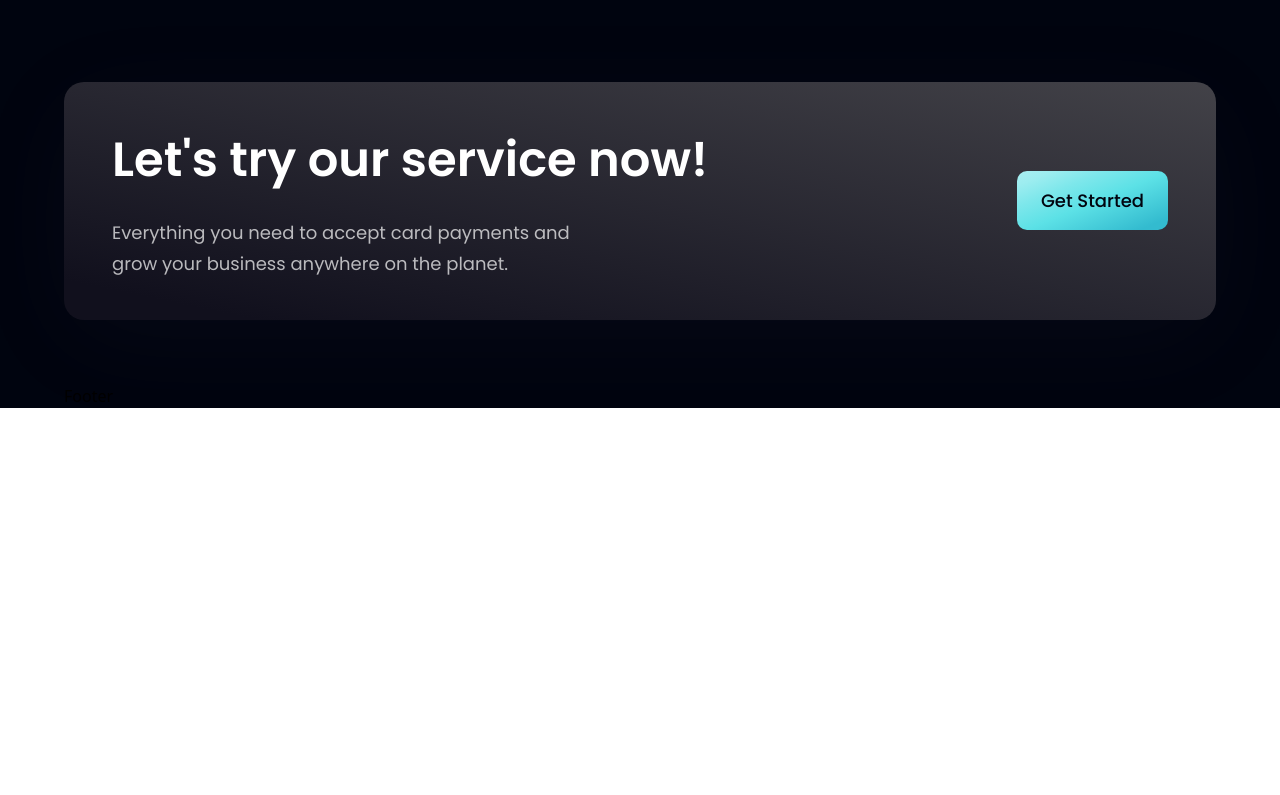
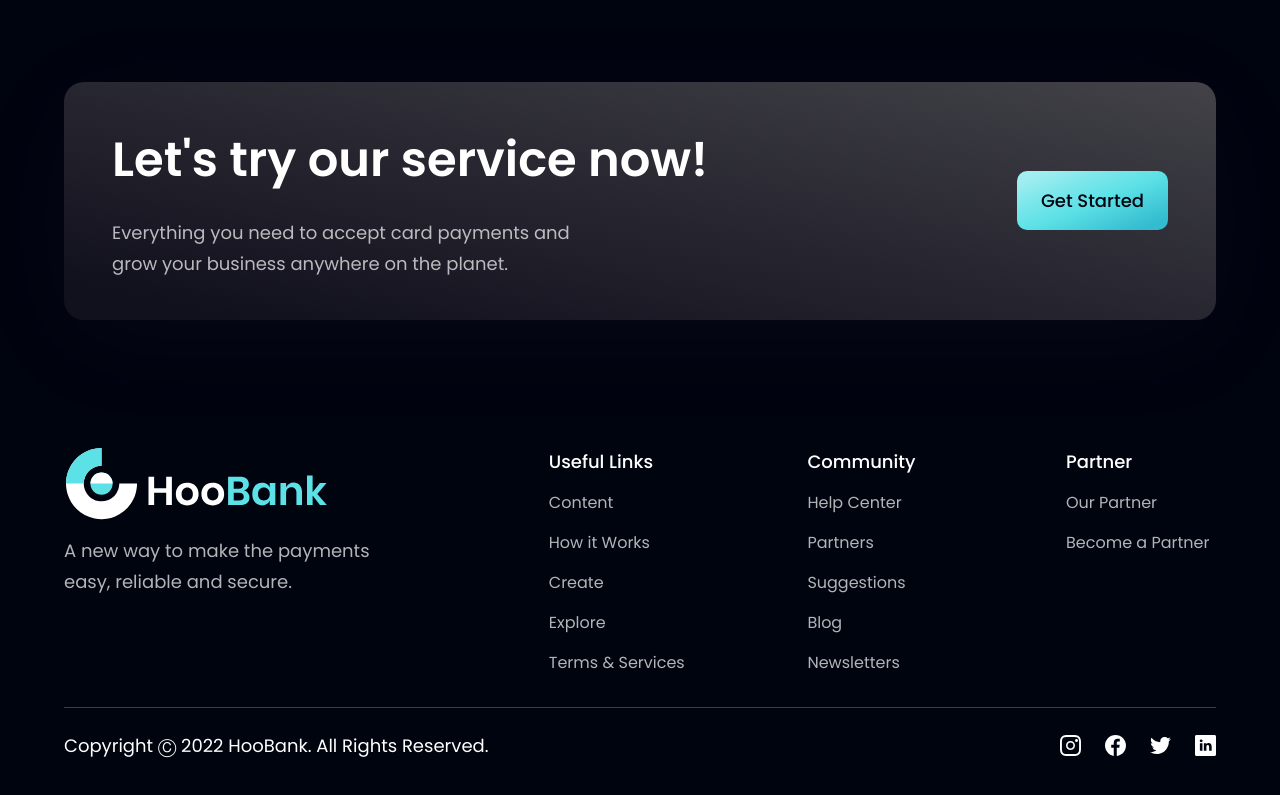
Before and after one commit to Denysmak/Bank-modern-app, a React (Vite) app: page / in a window 1280 px wide. Shown: the part 4078-4873 px from the top of the page. Before the commit the page ends 4486 px from the top, so only its background shows below. Built offline with nearby package versions, Linux system fonts and the light colour scheme.

Commit message:
termina footer e conclui projeto

```diff
--- a/src/components/Footer.jsx
+++ b/src/components/Footer.jsx
@@ -1,7 +1,64 @@
-const Footer = () => {
-  return (
-    <div>Footer</div>
-  )
-}
+import styles from "../style";
+import { logo } from "../assets";
+import { footerLinks, socialMedia } from "../constants";
 
-export default Footer
+const Footer = () => (
+  <section className={`${styles.flexCenter} ${styles.paddingY} flex-col`}>
+    <div className={`${styles.flexStart} md:flex-row flex-col mb-8 w-full`}>
+      <div className="flex-[1] flex flex-col justify-start mr-10">
+        <img
+          src={logo}
+          alt="hoobank"
+          className="w-[266px] h-[72.14px] object-contain"
+        />
+        <p className={`${styles.paragraph} mt-4 max-w-[312px]`}>
+          A new way to make the payments easy, reliable and secure.
+        </p>
+      </div>
+
+      <div className="flex-[1.5] w-full flex flex-row justify-between flex-wrap md:mt-0 mt-10">
+        {footerLinks.map((footerlink) => (
+          <div key={footerlink.title} className={`flex flex-col ss:my-0 my-4 min-w-[150px]`}>
+            <h4 className="font-poppins font-medium text-[18px] leading-[27px] text-white">
+              {footerlink.title}
+            </h4>
+            <ul className="list-none mt-4">
+              {footerlink.links.map((link, index) => (
+                <li
+                  key={link.name}
+                  className={`font-poppins font-normal text-[16px] leading-[24px] text-dimWhite hover:text-secondary cursor-pointer ${
+                    index !== footerlink.links.length - 1 ? "mb-4" : "mb-0"
+                  }`}
+                >
+                  {link.name}
+                </li>
+              ))}
+            </ul>
+          </div>
+        ))}
+      </div>
+    </div>
+
+    <div className="w-full flex justify-between items-center md:flex-row flex-col pt-6 border-t-[1px] border-t-[#3F3E45]">
+      <p className="font-poppins font-normal text-center text-[18px] leading-[27px] text-white">
+        Copyright Ⓒ 2022 HooBank. All Rights Reserved.
+      </p>
+
+      <div className="flex flex-row md:mt-0 mt-6">
+        {socialMedia.map((social, index) => (
+          <img
+            key={social.id}
+            src={social.icon}
+            alt={social.id}
+            className={`w-[21px] h-[21px] object-contain cursor-pointer ${
+              index !== socialMedia.length - 1 ? "mr-6" : "mr-0"
+            }`}
+            onClick={() => window.open(social.link)}
+          />
+        ))}
+      </div>
+    </div>
+  </section>
+);
+
+export default Footer;
```
